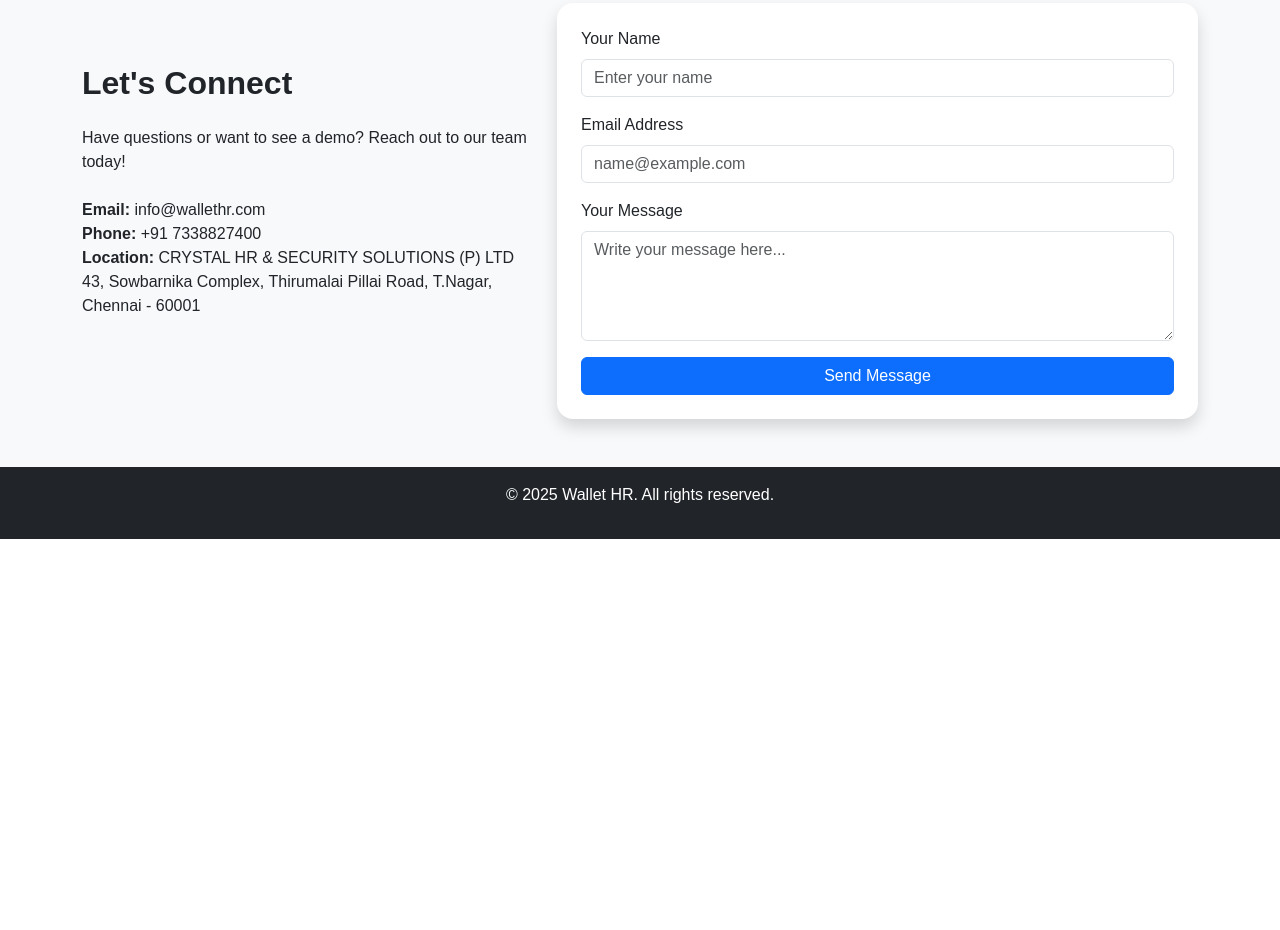
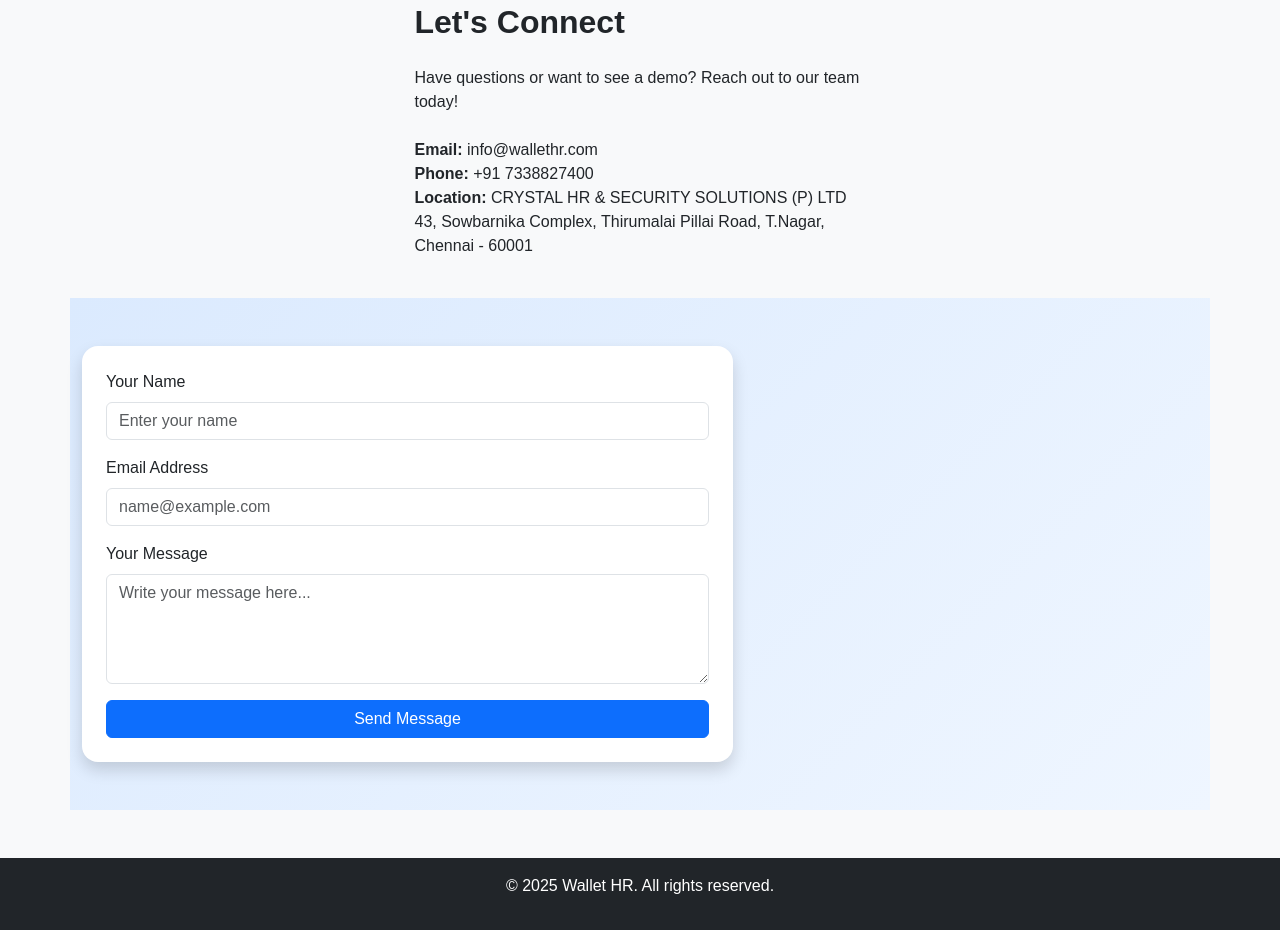
Before and after one commit to crystal-hr/wallethr.github.io, a plain HTML site: page index.html in a window 1280 px wide. Shown: the part 1472-2402 px from the top of the page. Before the commit the page ends 2011 px from the top, so only its background shows below. Drawn offline with nearby package versions, Linux system fonts and the light colour scheme.

Commit message:
Update index.html

```diff
--- a/index.html
+++ b/index.html
@@ -118,6 +118,7 @@
       </div>
 
       <!-- Contact Form -->
+      <section id="contact" class="py-5" style="background: linear-gradient(135deg, #dbeafe, #eff6ff);">
       <div class="col-md-7">
         <div class="card shadow p-4 border-0 rounded-4">
           <form>
```
